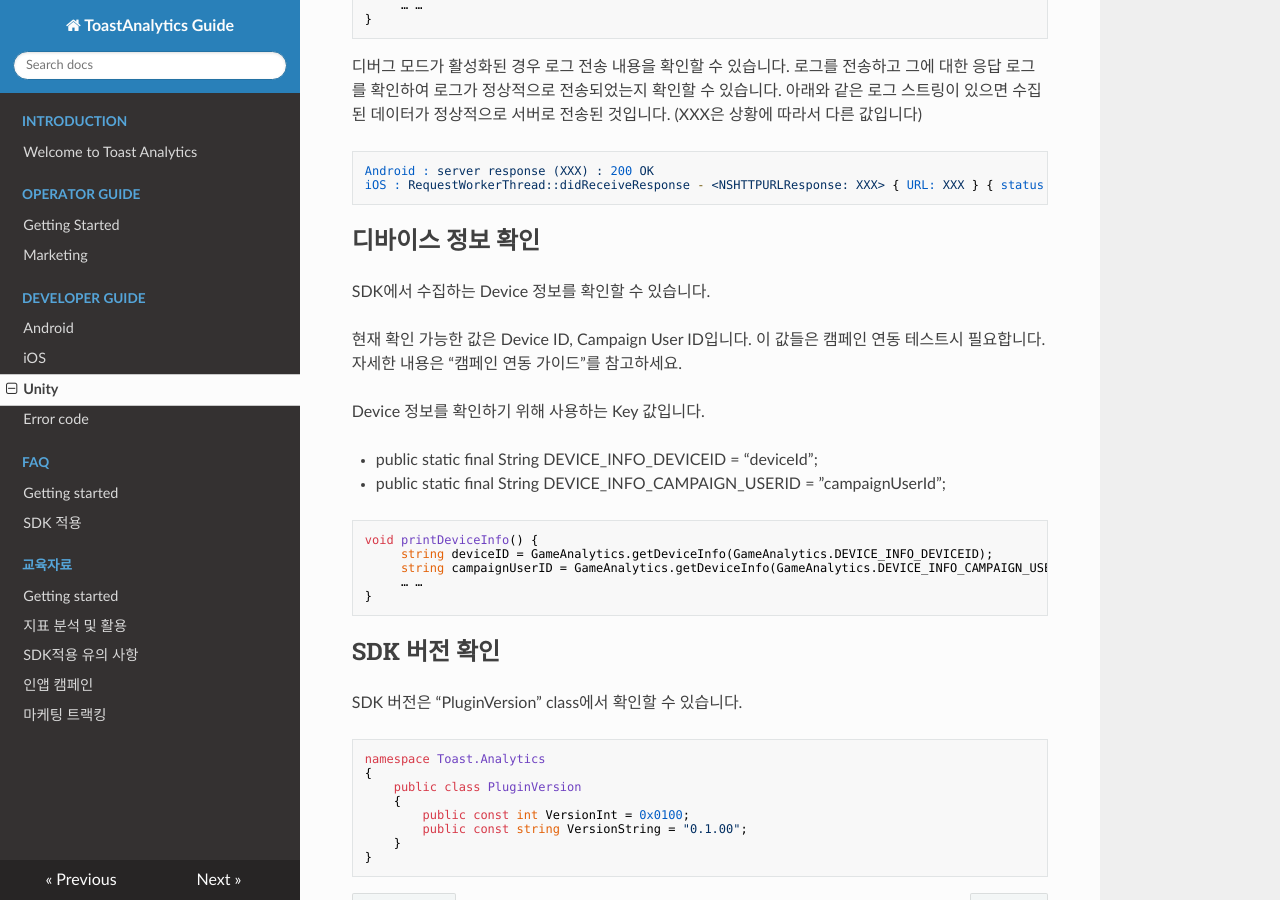
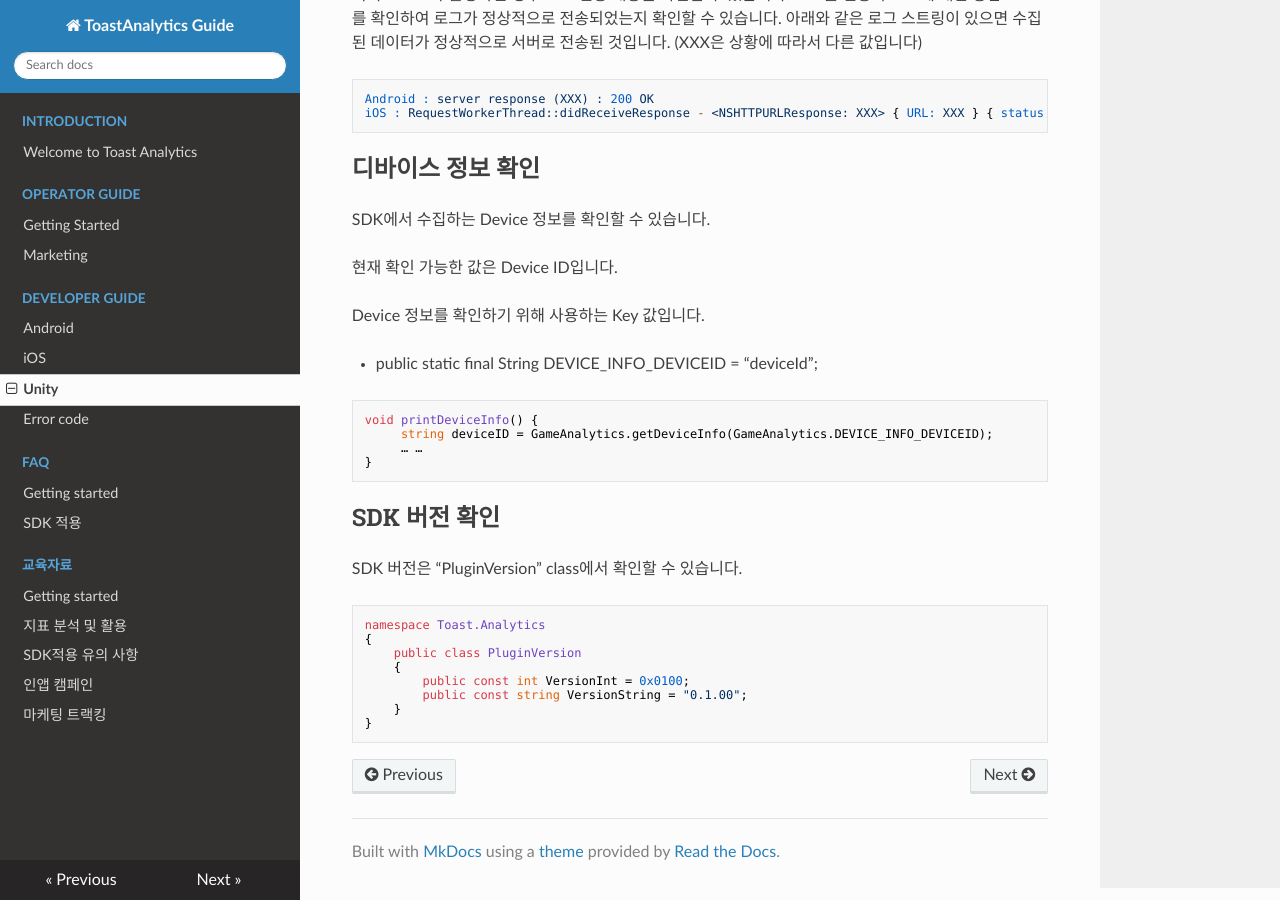
Before and after one commit to ToastAnalytics/ToastAnalytics, an MkDocs documentation site: the page built from docs/Developer/6. Unity Developer Guide.md, in a window 1280 px wide and 900 px high, scrolled down 10372 px. Built offline with MkDocs 1.6.1, drawn with Linux system fonts in a browser that asks for light colours; nearby versions of some CDN libraries; old or Windows-style settings are respelled for this version of MkDocs; some of the changed text lies outside the part shown.

Commit message:
Update 6. Unity Developer Guide.md

````diff
--- a/docs/Developer/6. Unity Developer Guide.md
+++ b/docs/Developer/6. Unity Developer Guide.md
@@ -158,8 +158,7 @@
 
 만약 초기화 함수의 마지막 인자(use logging userid flag)를 true로 설정한 경우 setUserId를 호출하여 User ID를 등록해야 합니다. Flag를 true로 설정하고 setUserId를 호출하지 않으면 이후에 호출하는 모든 API가 실패(E_LOGGING_USER_ID_EMPTY)를 Return 합니다.
 
-setUserId의 두번째 인자는 Promotion이나 Campaign을 사용하는 경우 true입니다. 그렇지 않은 경에는 false 입니다.
-setUserId 함수는 initializeSDK 호출 이후에 게임에서 로그인 성공한 후 게임에서 사용하는 userID를 획득한 직후에 호출하면 됩니다. userID는 게임에서 사용자를 구분하기 위해 사용하는 값을 사용하면 됩니다.
+setUserId의 두번째 인자는 false 입니다.
 
 Advertise ID 관련 내용은 아래 링크를 참고하세요.
 
@@ -348,17 +347,15 @@
 ## 디바이스 정보 확인
 SDK에서 수집하는 Device 정보를 확인할 수 있습니다.
 
-현재 확인 가능한 값은 Device ID, Campaign User ID입니다. 이 값들은 캠페인 연동 테스트시 필요합니다. 자세한 내용은 “캠페인 연동 가이드”를 참고하세요.
+현재 확인 가능한 값은 Device ID입니다.
 
 Device 정보를 확인하기 위해 사용하는 Key 값입니다.
 
 - public static final String DEVICE_INFO_DEVICEID = “deviceId”;
-- public static final String DEVICE_INFO_CAMPAIGN_USERID = ”campaignUserId”;
 
 ```cs
 void printDeviceInfo() {
      string deviceID = GameAnalytics.getDeviceInfo(GameAnalytics.DEVICE_INFO_DEVICEID);
-     string campaignUserID = GameAnalytics.getDeviceInfo(GameAnalytics.DEVICE_INFO_CAMPAIGN_USERID);
      … …
 }
 ```
````
